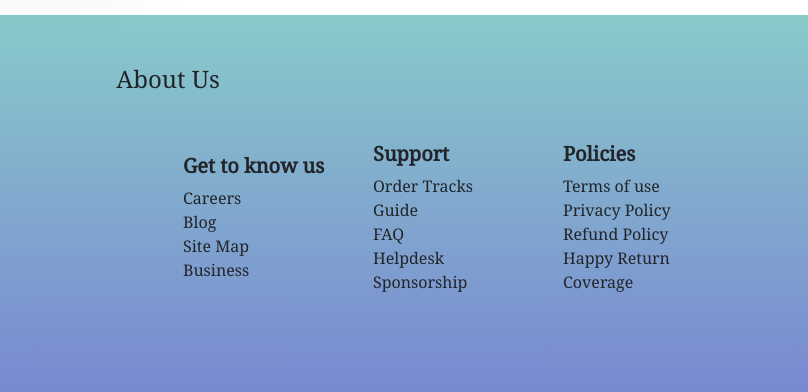
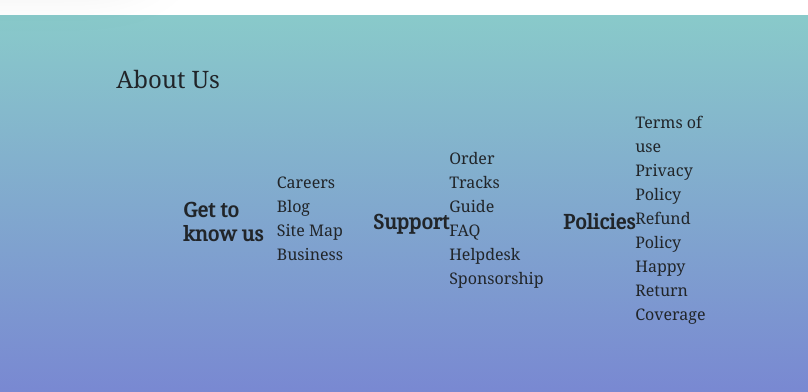
Before and after one commit to aidas-sadia/hot-gadgets, a plain HTML site: page index.html in a window 1280 px wide. Shown: the part 3282-3674 px from the top of the page, 472-1280 px from the left. Drawn offline with nearby package versions, Linux system fonts and the light colour scheme.

Commit message:
finishe hot gadgets project

```diff
--- a/index.html
+++ b/index.html
@@ -239,7 +239,7 @@
                       </ul>
                   </div>
               </div>
-              <div class="col-12 col-xl-2 col-lg-2 col-md-4 col-sm-12">
+              <div class="col-12 col-xl-2 col-lg-2 col-md-4 col-sm-12 d-flex flex-column flex-md-row  justify-content-between align-items-center">
                 <h5><b>Get to know us</b></h5>
                     <ul class="lists">
                       <li>Careers</li>
@@ -248,7 +248,7 @@
                       <li>Business</li>
                     </ul>
               </div>
-              <div class="col-12 col-xl-2 col-lg-2 col-md-4 col-sm-12">
+              <div class="col-12 col-xl-2 col-lg-2 col-md-4 col-sm-12 d-flex flex-column flex-md-row  justify-content-between align-items-center">
                 <h5><b>Support</b></h5>
                     <ul class="lists">
                       <li>Order Tracks</li>
@@ -258,7 +258,7 @@
                       <li>Sponsorship</li>
                     </ul>
               </div>
-              <div class="col-12 col-xl-2 col-lg-2 col-md-4 col-sm-12">
+              <div class="col-12 col-xl-2 col-lg-2 col-md-4 col-sm-12 d-flex flex-column flex-md-row  justify-content-between align-items-center">
                 <h5><b>Policies</b></h5>
                     <ul class="lists">
                       <li>Terms of use</li>
```
